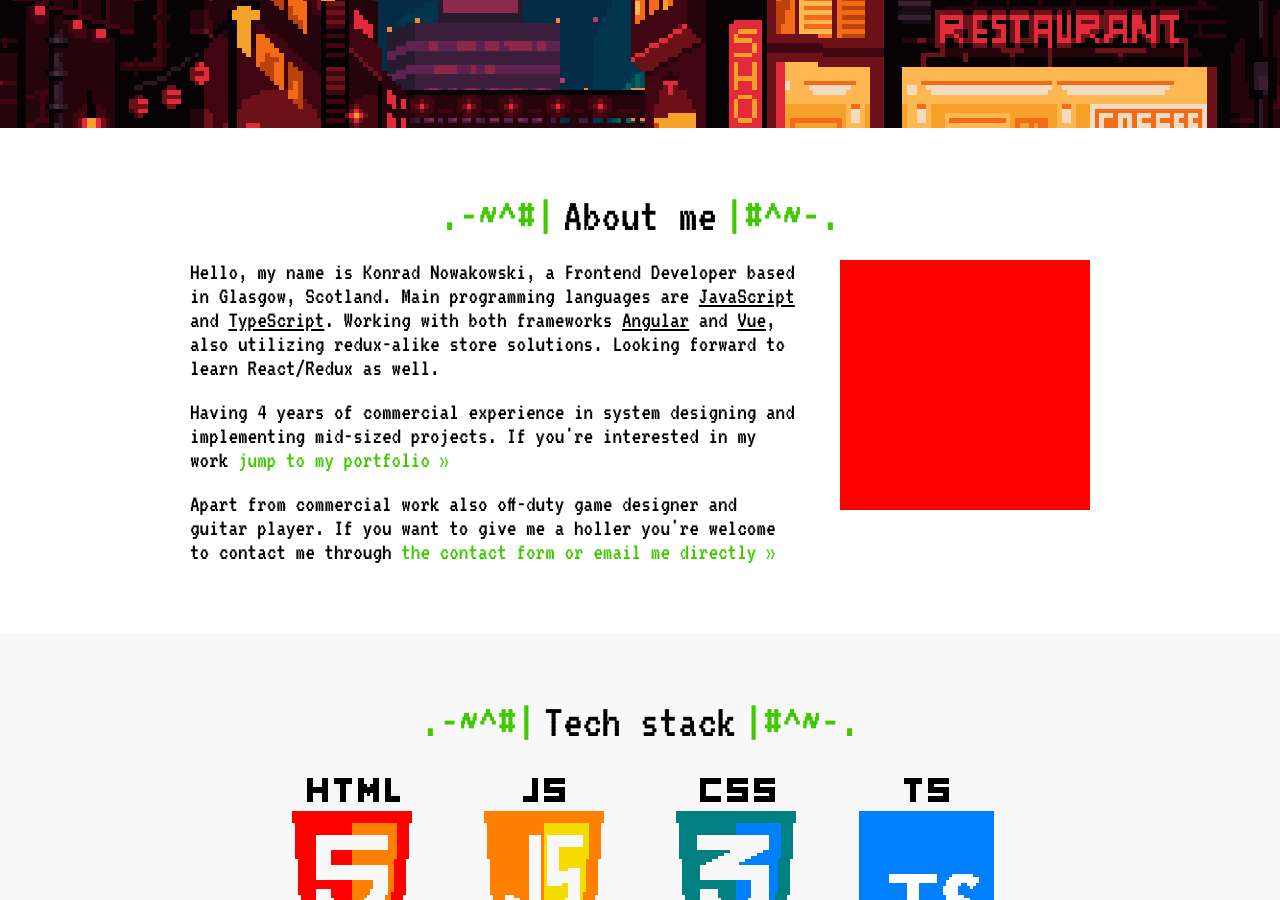
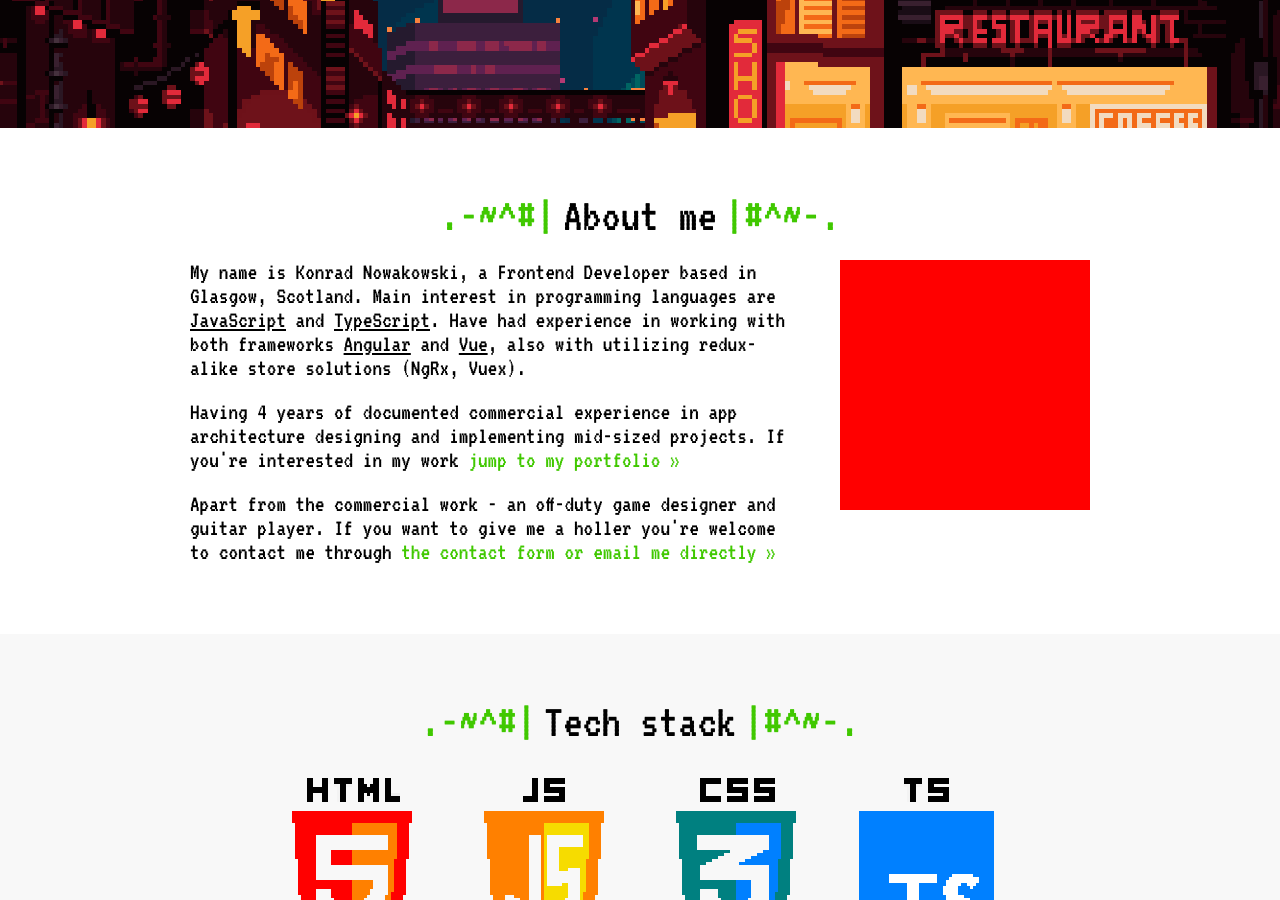
Before and after one commit to lethiandev/lethiandev.github.io, a Jekyll site: the page built from index.html, in a window 1280 px wide and 900 px high, scrolled down 772 px. Built offline with Jekyll 4.4.1, drawn with Linux system fonts in a browser that asks for light colours.

Commit message:
Update introduction paragraphs

```diff
--- a/_includes/about-me.html
+++ b/_includes/about-me.html
@@ -1,18 +1,19 @@
 <div class="profile">
   <div class="profile-column">
     <p class="text-left">
-      Hello, my name is Konrad Nowakowski, a Frontend Developer based in Glasgow,
-      Scotland. Main programming languages are <u>JavaScript</u> and <u>TypeScript</u>.
-      Working with both frameworks <u>Angular</u> and <u>Vue</u>, also utilizing
-      redux-alike store solutions. Looking forward to learn React/Redux as well.
+      My name is Konrad Nowakowski, a Frontend Developer based in Glasgow,
+      Scotland. Main interest in programming languages are <u>JavaScript</u> and
+      <u>TypeScript</u>. Have had experience in working with both frameworks
+      <u>Angular</u> and <u>Vue</u>, also with utilizing redux-alike store
+      solutions (NgRx, Vuex).
     </p>
     <p class="text-left">
-      Having 4 years of commercial experience in system designing and implementing
-      mid-sized projects. If you're interested in my work
+      Having 4 years of documented commercial experience in app architecture
+      designing and implementing mid-sized projects. If you're interested in my work
       <a href="#portfolio">jump to my portfolio &raquo;</a>
     </p>
     <p class="text-left">
-      Apart from commercial work also off-duty game designer and guitar player.
+      Apart from the commercial work - an off-duty game designer and guitar player.
       If you want to give me a holler you're welcome to contact me through
       <a href="#contact">the contact form or email me directly &raquo;</a>
     </p>
```
